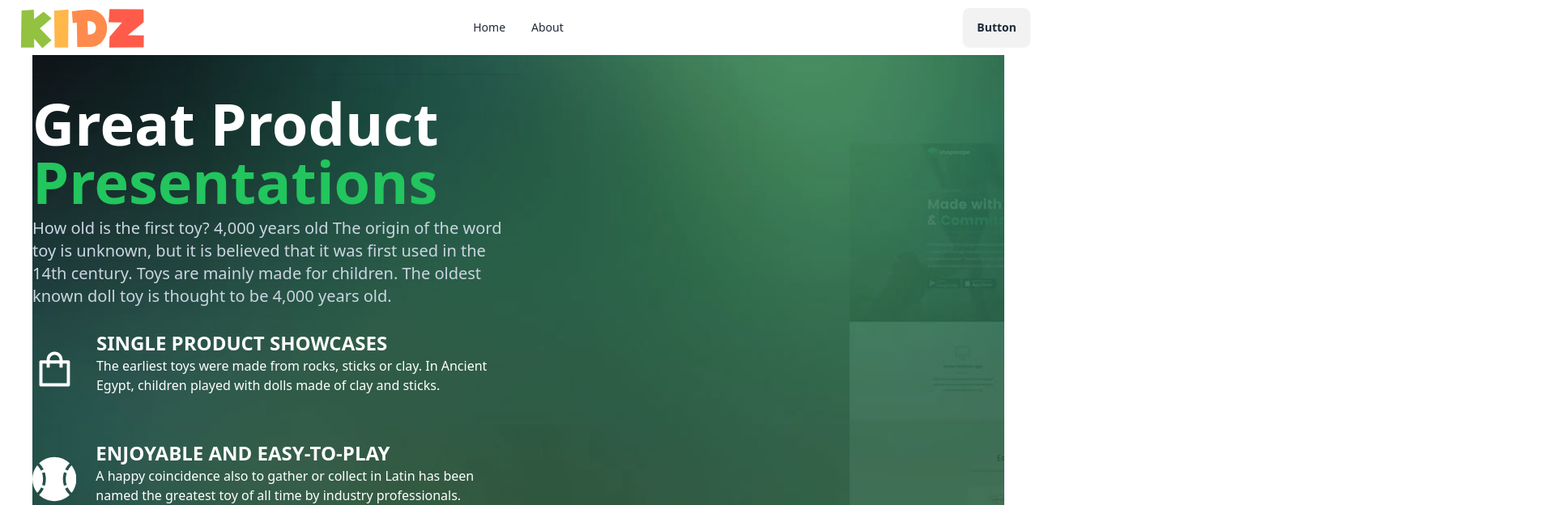
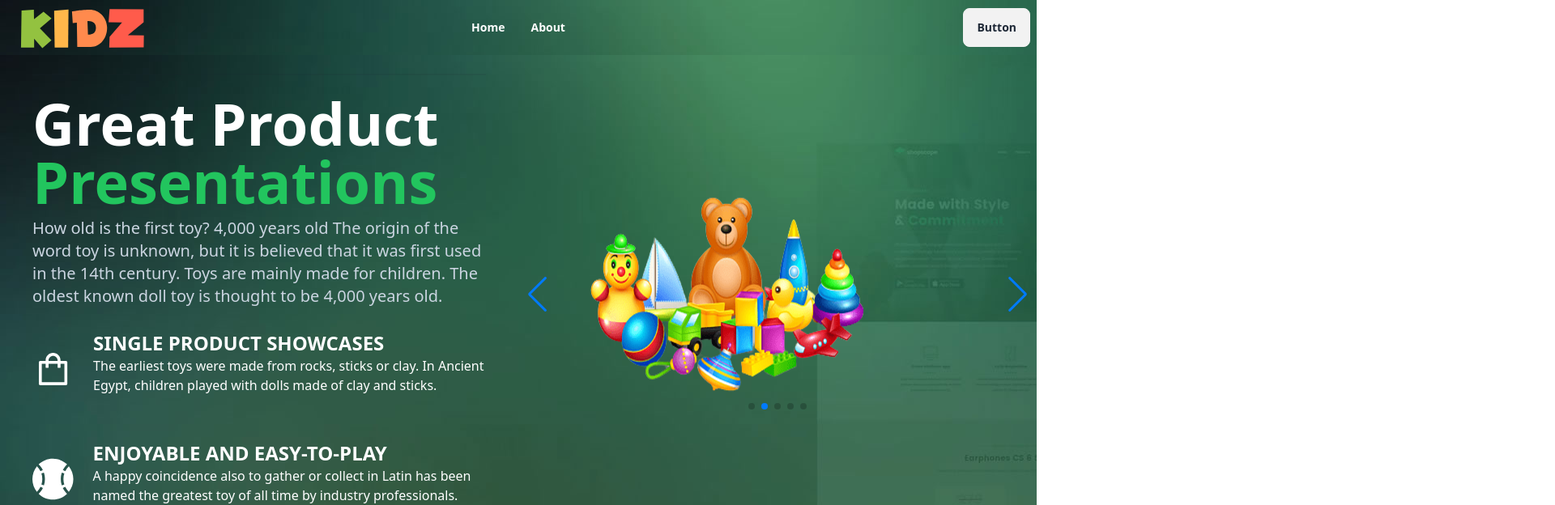
Before and after one commit to monzurul002/kids-zone-frontEnd, a React (Vite) app: page / in a window 1280 px wide. Shown: the top 624 px of the page at 81% size, 1920 px wide, since content can reach past the window. Built offline with nearby package versions, Linux system fonts and the light colour scheme.

Commit message:
footer added

```diff
--- /dev/null
+++ b/src/Pages/Footer/Footer.jsx
@@ -0,0 +1,43 @@
+
+const Footer = () => {
+    return (
+        <div>
+            <footer className="footer p-10 bg-base-200 text-base-content">
+                <nav>
+                    <header className="footer-title">Services</header>
+                    <a className="link link-hover">Branding</a>
+                    <a className="link link-hover">Design</a>
+                    <a className="link link-hover">Marketing</a>
+                    <a className="link link-hover">Advertisement</a>
+                </nav>
+                <nav>
+                    <header className="footer-title">Company</header>
+                    <a className="link link-hover">About us</a>
+                    <a className="link link-hover">Contact</a>
+                    <a className="link link-hover">Jobs</a>
+                    <a className="link link-hover">Press kit</a>
+                </nav>
+                <nav>
+                    <header className="footer-title">Legal</header>
+                    <a className="link link-hover">Terms of use</a>
+                    <a className="link link-hover">Privacy policy</a>
+                    <a className="link link-hover">Cookie policy</a>
+                </nav>
+                <form>
+                    <header className="footer-title">Newsletter</header>
+                    <fieldset className="form-control w-80">
+                        <label className="label">
+                            <span className="label-text">Enter your email address</span>
+                        </label>
+                        <div className="join">
+                            <input type="text" placeholder="username@site.com" className="input input-bordered join-item" />
+                            <button className="btn btn-primary join-item">Subscribe</button>
+                        </div>
+                    </fieldset>
+                </form>
+            </footer>
+        </div>
+    );
+};
+
+export default Footer;
--- a/src/Pages/Header/Header.jsx
+++ b/src/Pages/Header/Header.jsx
@@ -5,7 +5,6 @@
 import 'swiper/css';
 import { Swiper, SwiperSlide } from 'swiper/react';
 import { Pagination, Navigation, Autoplay, } from 'swiper/modules';
-
 import 'swiper/css/pagination';
 import 'swiper/css/navigation';
 import slide1 from "../../assets/slides/slide1.png"
@@ -13,6 +12,7 @@
 import slide3 from "../../assets/slides/slide3.png"
 import slide4 from "../../assets/slides/slide4.png"
 import slide5 from "../../assets/slides/slide5.png"
+
 
 const Header = () => {
 
@@ -24,10 +24,10 @@
 
     return (
 
-        <div className=" px-10">
+        <div className="">
             <div style={commonBackgroundStyle} className="grid  grid-cols-1 md:grid-cols-2">
                 <Rotate top left>
-                    <div>
+                    <div className="px-10" >
                         <div className="divider divider-end"></div>
                         <h2 className="text-white font-bold text-7xl">
                             Great Product <br />
@@ -56,10 +56,11 @@
                         </div>
                     </div>
                 </Rotate>
+
                 <div className="flex  items-center justify-center ">
 
 
-                    <Rotate right >
+
                     <Swiper
                         slidesPerView={1}
                         spaceBetween={30}
@@ -84,10 +85,10 @@
                         <SwiperSlide className="px-10"><img className="px-10" src={slide5} alt="" /></SwiperSlide>
 
                     </Swiper>
-                    </Rotate>
 
 
                 </div>
+
 
             </div>
         </div>
--- a/src/Pages/Navbar/Navbar.jsx
+++ b/src/Pages/Navbar/Navbar.jsx
@@ -1,16 +1,18 @@
 import { Link } from "react-router-dom";
 import logo from "../../assets/logo.svg"
-import bg from '../../assets/bg.jpg'
+import navBg from '../../assets/bg.jpg'
 const Navbar = () => {
     return (
-        <div style={{ backgroundImage: `url(${bg})` }} >
-            <div className="navbar bg-base-100">
+        <div style={{
+            backgroundImage: `url(${navBg})`
+        }} >
+            <div className="navbar ">
                 <div className="navbar-start">
                     <div className="dropdown">
                         <label tabIndex={0} className="btn btn-ghost lg:hidden">
                             <svg xmlns="http://www.w3.org/2000/svg" className="h-5 w-5" fill="none" viewBox="0 0 24 24" stroke="currentColor"><path strokeLinecap="round" strokeLinejoin="round" strokeWidth="2" d="M4 6h16M4 12h8m-8 6h16" /></svg>
                         </label>
-                        <ul tabIndex={0} className="menu menu-sm dropdown-content mt-3 z-[1] p-2 shadow bg-base-100 rounded-box w-52">
+                        <ul tabIndex={0} className="menu menu-sm dropdown-content mt-3 z-[1] p-2 shadow bg-green-300  rounded-box w-52">
                             <li><Link to="/">Home</Link></li>
                             <li><Link to="/about">About</Link></li>
 
@@ -23,7 +25,7 @@
                     </a>
                 </div>
                 <div className="navbar-center hidden lg:flex">
-                    <ul className="menu menu-horizontal px-1">
+                    <ul className="menu menu-horizontal font-bold text-white  px-1">
                         <li><Link to="/">Home</Link></li>
                         <li><Link to="/about">About</Link></li>
                     </ul>
```
Also changed, not shown: src/assets/navBg.png (added). Lines whose indentation alone changed are shown as unchanged.
